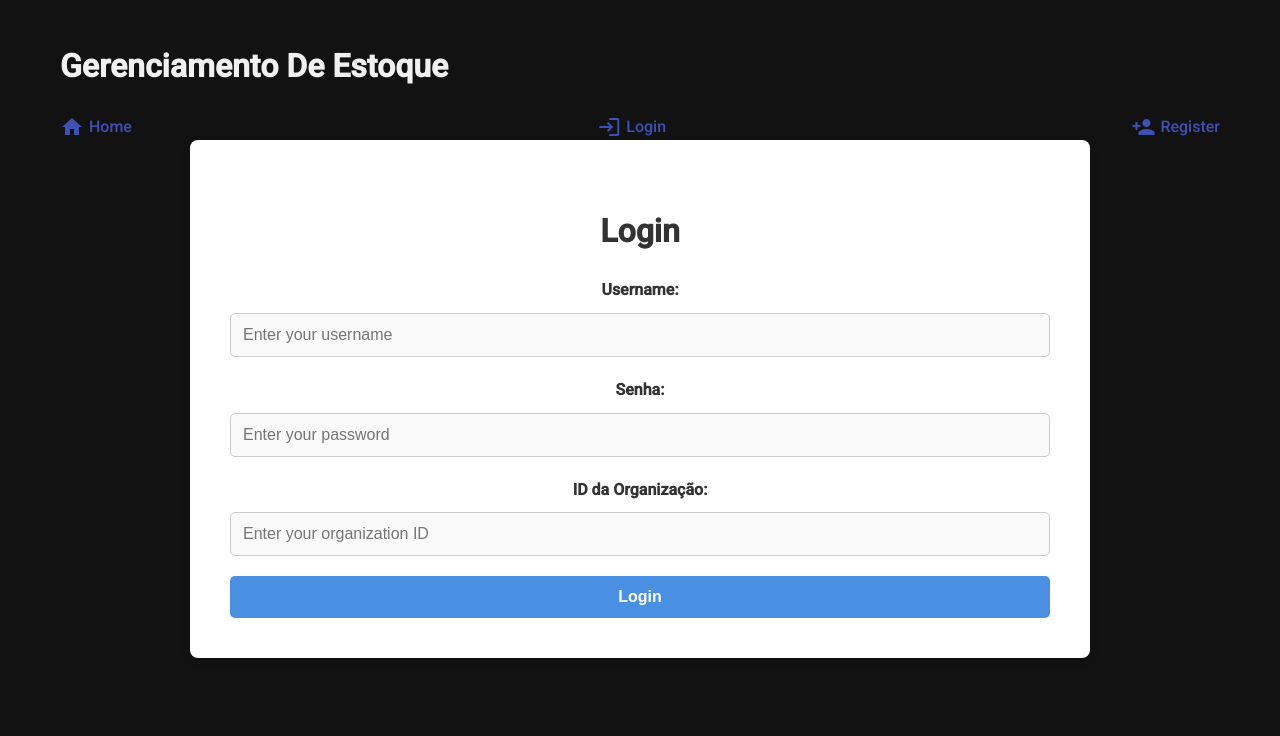
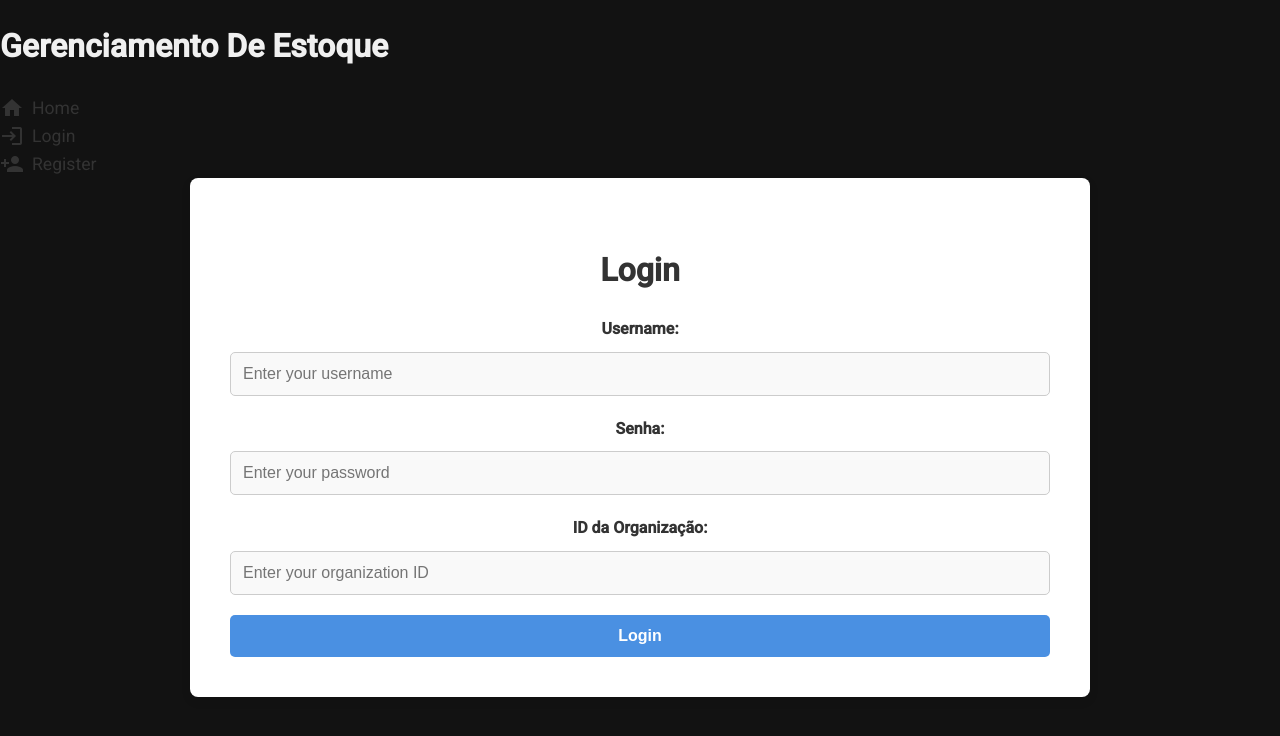
Before and after one commit to Agsterr/Gerenciamento_de_estoque, an Angular app in the folder Gerenciamento_de_estoque_front/: page /login in a window 1280 px wide. Shown: the top 736 px of the page. Built offline with nearby package versions, Linux system fonts and the light colour scheme.

Commit message:
correção mostrar com esta logado

```diff
--- a/Gerenciamento_de_estoque_front/package.json
+++ b/Gerenciamento_de_estoque_front/package.json
@@ -21,6 +21,7 @@
     "@angular/platform-browser-dynamic": "^19.0.0",
     "@angular/router": "^19.0.0",
     "@fortawesome/fontawesome-free": "^6.7.2",
+    "jwt-decode": "^4.0.0",
     "rxjs": "~7.8.0",
     "tslib": "^2.3.0",
     "zone.js": "~0.15.0"
--- a/Gerenciamento_de_estoque_front/src/app/app.component.html
+++ b/Gerenciamento_de_estoque_front/src/app/app.component.html
@@ -1,40 +1,35 @@
+<!-- src/app/app.component.html -->
 <div class="container">
   <h1>{{ title }}</h1>
 
   <nav>
-    <a routerLink="/home" routerLinkActive="active" [routerLinkActiveOptions]="{ exact: true }">
-      <mat-icon>home</mat-icon>
-      Home
+    <a routerLink="/home" routerLinkActive="active" [routerLinkActiveOptions]="{ exact: true }" class="nav-link">
+      <mat-icon>home</mat-icon> Home
     </a>
 
     <ng-container *ngIf="!isLoggedIn">
-      <a routerLink="/login" routerLinkActive="active">
-        <mat-icon>login</mat-icon>
-        Login
+      <a routerLink="/login" routerLinkActive="active" class="nav-link">
+        <mat-icon>login</mat-icon> Login
       </a>
 
-      <a routerLink="/register" routerLinkActive="active">
-        <mat-icon>person_add</mat-icon>
-        Register
+      <a routerLink="/register" routerLinkActive="active" class="nav-link">
+        <mat-icon>person_add</mat-icon> Register
       </a>
     </ng-container>
 
     <ng-container *ngIf="isLoggedIn">
-      <a routerLink="/dashboard" routerLinkActive="active">
-        <mat-icon>dashboard</mat-icon>
-        Dashboard
+      <a routerLink="/dashboard" routerLinkActive="active" class="nav-link">
+        <mat-icon>dashboard</mat-icon> Dashboard
       </a>
 
       <!-- Dropdown usuário -->
       <button mat-button [matMenuTriggerFor]="menu" aria-label="Menu do usuário" class="user-button">
-        <mat-icon>account_circle</mat-icon>
-        {{ userName }}
+        <mat-icon>account_circle</mat-icon> {{ userName }}
         <mat-icon>arrow_drop_down</mat-icon>
       </button>
       <mat-menu #menu="matMenu">
         <button mat-menu-item (click)="logout()">
-          <mat-icon>logout</mat-icon>
-          Logout
+          <mat-icon>logout</mat-icon> Logout
         </button>
       </mat-menu>
     </ng-container>
--- a/Gerenciamento_de_estoque_front/src/app/app.component.scss
+++ b/Gerenciamento_de_estoque_front/src/app/app.component.scss
@@ -1,54 +1,54 @@
-.container {
-  max-width: 1200px;
-  margin: 0 auto;
-  padding: 20px;
+/* Estilo geral para os links do menu */
+.nav-link {
+  display: flex;
+  align-items: center;
+  gap: 8px; /* Espaçamento entre o ícone e o texto */
+  text-decoration: none;
+  color: #333;
+  font-size: 1.1rem;
 }
 
-nav {
-  display: flex;
-  flex-wrap: wrap;
-  align-items: center;
-  gap: 15px;
-  justify-content: space-between;
+.nav-link mat-icon {
+  font-size: 1.5rem; /* Tamanho do ícone */
 }
 
-nav a,
-.user-button,
-.menu-toggle {
+/* Estilo do menu de usuário */
+.user-button {
   display: flex;
   align-items: center;
-  gap: 5px;
-  text-decoration: none;
-  color: #3f51b5;
-  font-weight: 500;
+  gap: 8px;
+  background: none;
+  border: none;
+  cursor: pointer;
 }
 
-.user-button {
-  cursor: pointer;
-  background: none;
-  border: none;
-  font-size: 1rem;
+.user-button mat-icon {
+  font-size: 1.5rem; /* Tamanho do ícone */
 }
 
+/* Estilo do botão de menu */
 .menu-toggle {
   background: none;
   border: none;
   cursor: pointer;
-  display: none; /* esconder em desktop */
+  display: none;
 }
 
-/* Responsividade: mostrar menu-toggle no mobile e esconder links */
+.menu-toggle mat-icon {
+  font-size: 2rem; /* Tamanho maior para o ícone de menu */
+}
+
+/* Responsividade para mostrar o botão de menu no celular */
 @media (max-width: 768px) {
-  nav {
-    flex-wrap: nowrap;
-    overflow-x: auto;
-  }
-  nav a,
-  .user-button {
-    display: none;
-  }
   .menu-toggle {
     display: flex;
   }
-  /* Se quiser, aqui você pode controlar a abertura do menu via classe */
+
+  .nav-link {
+    font-size: 0.9rem; /* Ajuste no tamanho da fonte em telas pequenas */
+  }
+
+  .user-button {
+    font-size: 0.9rem; /* Ajuste no tamanho da fonte para o menu de usuário */
+  }
 }
--- a/Gerenciamento_de_estoque_front/src/app/app.component.ts
+++ b/Gerenciamento_de_estoque_front/src/app/app.component.ts
@@ -27,7 +27,7 @@ export class AppComponent {
 
   constructor(public authService: AuthService) {}
 
-  // Getter para o estado do login (evita chamar método direto no template)
+  // Getter para o estado do login (evita chamar método diretamente no template)
   get isLoggedIn(): boolean {
     return this.authService.isLoggedIn();
   }
@@ -35,6 +35,7 @@ export class AppComponent {
   // Getter para o nome do usuário
   get userName(): string {
     const user = this.authService.getLoggedUser();
+    // Certifique-se de que o objeto retornado está correto
     return user?.username || 'Usuário';
   }
 
--- a/Gerenciamento_de_estoque_front/src/app/consumidor/consumidor.component.scss
+++ b/Gerenciamento_de_estoque_front/src/app/consumidor/consumidor.component.scss
@@ -12,15 +12,16 @@
 
 /* ---------- Título ---------- */
 .titulo-gestao {
-  text-align: left ;
+  text-align: left;           /* Texto alinhado à esquerda */
   color: #333;
   margin-bottom: 20px;
   font-size: 1.8rem;
   display: flex;
   align-items: center;
-  justify-content: center;
-  gap: 10px;
+  justify-content: flex-start; /* Alinha o conteúdo à esquerda */
+  gap: 10px;                   /* Espaço entre ícone e texto */
 }
+
 
 /* ---------- Ações ---------- */
 .acoes-container {
--- a/Gerenciamento_de_estoque_front/src/app/produto/produto.component.html
+++ b/Gerenciamento_de_estoque_front/src/app/produto/produto.component.html
@@ -13,6 +13,11 @@
   <div *ngIf="mensagem" class="mensagem sucesso">{{ mensagem }}</div>
   <div *ngIf="mensagemErro" class="mensagem erro">{{ mensagemErro }}</div>
 
+    <!-- Lista de Produtos -->
+  <div *ngIf="exibirLista" class="produto-lista">
+    <h2><i class="fas fa-box"></i> Produtos Cadastrados</h2>
+
+
   <!-- Menu de Ações -->
   <div class="menu">
     <button (click)="exibirListaProdutos()">
@@ -23,9 +28,6 @@
     </button>
   </div>
 
-  <!-- Lista de Produtos -->
-  <div *ngIf="exibirLista" class="produto-lista">
-    <h2><i class="fas fa-box"></i> Produtos Cadastrados</h2>
 
     <table class="tabela-produtos">
       <thead>
--- a/Gerenciamento_de_estoque_front/src/app/register/register.component.html
+++ b/Gerenciamento_de_estoque_front/src/app/register/register.component.html
@@ -2,72 +2,84 @@
   <h2>Registro de Usuário</h2>
 
   <!-- Mensagens de Sucesso e Erro -->
-  <div *ngIf="successMessage" class="alert alert-success">{{ successMessage }}</div>
-  <div *ngIf="errorMessage" class="alert alert-danger">{{ errorMessage }}</div>
+  <div *ngIf="successMessage" class="alert alert-success">
+    <i class="fas fa-check-circle"></i> {{ successMessage }}
+  </div>
+  <div *ngIf="errorMessage" class="alert alert-danger">
+    <i class="fas fa-exclamation-triangle"></i> {{ errorMessage }}
+  </div>
 
   <!-- Formulário de Registro -->
   <form [formGroup]="registerForm" (ngSubmit)="onSubmit()">
     <!-- Campo Username -->
     <div>
-      <label for="username">Username:</label>
+      <label for="username"><i class="fas fa-user"></i> Username:</label>
       <input id="username" formControlName="username" type="text" />
       <div *ngIf="registerForm.get('username')?.invalid && registerForm.get('username')?.touched" class="error">
-        Username é obrigatório.
+        <i class="fas fa-exclamation-circle"></i> Username é obrigatório.
       </div>
     </div>
 
     <!-- Campo Senha -->
     <div>
-      <label for="senha">Senha:</label>
+      <label for="senha"><i class="fas fa-lock"></i> Senha:</label>
       <input id="senha" formControlName="senha" type="password" />
       <div *ngIf="registerForm.get('senha')?.hasError('required') && registerForm.get('senha')?.touched" class="error">
-        Senha é obrigatória.
+        <i class="fas fa-exclamation-circle"></i> Senha é obrigatória.
       </div>
       <div *ngIf="registerForm.get('senha')?.hasError('minlength') && registerForm.get('senha')?.touched" class="error">
-        A senha deve ter pelo menos 6 caracteres.
+        <i class="fas fa-exclamation-circle"></i> A senha deve ter pelo menos 6 caracteres.
       </div>
     </div>
 
     <!-- Campo Email -->
     <div>
-      <label for="email">Email:</label>
+      <label for="email"><i class="fas fa-envelope"></i> Email:</label>
       <input id="email" formControlName="email" type="email" />
       <div *ngIf="registerForm.get('email')?.hasError('required') && registerForm.get('email')?.touched" class="error">
-        Email é obrigatório.
+        <i class="fas fa-exclamation-circle"></i> Email é obrigatório.
       </div>
       <div *ngIf="registerForm.get('email')?.hasError('email') && registerForm.get('email')?.touched" class="error">
-        Email inválido.
+        <i class="fas fa-exclamation-circle"></i> Email inválido.
       </div>
     </div>
 
     <!-- Campo ID da Organização -->
     <div>
-      <label for="orgId">ID da Organização:</label>
+      <label for="orgId"><i class="fas fa-building"></i> ID da Organização:</label>
       <input id="orgId" formControlName="orgId" type="text" />
       <div *ngIf="registerForm.get('orgId')?.invalid && registerForm.get('orgId')?.touched" class="error">
-        ID da organização é obrigatório.
+        <i class="fas fa-exclamation-circle"></i> ID da organização é obrigatório.
       </div>
     </div>
 
     <!-- Campo Roles (select múltiplo) -->
     <div class="form-group">
-      <label for="roles">Roles:</label>
+      <label for="roles"><i class="fas fa-users-cog"></i> Roles:</label>
       <select id="roles" formControlName="roles" multiple>
         <option *ngFor="let role of roles" [value]="role.nome">
-          {{ role.nome }}
+          <i class="fas fa-user-shield"></i> {{ role.nome }}
         </option>
       </select>
       <div *ngIf="registerForm.get('roles')?.invalid && registerForm.get('roles')?.touched" class="error">
-        Você precisa selecionar pelo menos uma role.
+        <i class="fas fa-exclamation-circle"></i> Você precisa selecionar pelo menos uma role.
       </div>
     </div>
 
     <!-- Botões -->
-    <button type="submit" [disabled]="registerForm.invalid">Registrar</button>
-    <button type="button" (click)="cancel()">Cancelar</button>
+    <button type="submit" [disabled]="registerForm.invalid">
+      <i class="fas fa-user-plus"></i> Registrar
+    </button>
+    <button type="button" (click)="cancel()">
+      <i class="fas fa-times-circle"></i> Cancelar
+    </button>
 
     <!-- Mensagens de sucesso e erro -->
-    <p *ngIf="successMessage" class="success-message">{{ successMessage }}</p>
-    <p *ngIf="errorMessage" class="error-message">{{ errorMessage }}</p>
+    <p *ngIf="successMessage" class="success-message">
+      <i class="fas fa-check-circle"></i> {{ successMessage }}
+    </p>
+    <p *ngIf="errorMessage" class="error-message">
+      <i class="fas fa-exclamation-triangle"></i> {{ errorMessage }}
+    </p>
   </form>
 </div>
--- a/Gerenciamento_de_estoque_front/src/app/register/register.component.ts
+++ b/Gerenciamento_de_estoque_front/src/app/register/register.component.ts
@@ -4,6 +4,7 @@ import { Router } from '@angular/router';
 import { AuthService } from '../services/auth.service';
 import { RoleService } from '../services/role.service';
 import { HttpErrorResponse } from '@angular/common/http';
+import { MatSnackBar } from '@angular/material/snack-bar'; // Importando MatSnackBar para mostrar mensagens
 import { CommonModule } from '@angular/common';
 import { ReactiveFormsModule } from '@angular/forms';
 
@@ -24,7 +25,8 @@ export class RegisterComponent implements OnInit {
     private fb: FormBuilder,
     private router: Router,
     private authService: AuthService,
-    private roleService: RoleService
+    private roleService: RoleService,
+    private snackBar: MatSnackBar // Injetando MatSnackBar
   ) {
     this.registerForm = this.fb.group({
       username: ['', Validators.required],
@@ -51,6 +53,10 @@ export class RegisterComponent implements OnInit {
       error: (err: HttpErrorResponse) => {
         console.error('Erro ao carregar roles:', err);
         this.errorMessage = 'Erro ao carregar roles.';
+        this.snackBar.open(this.errorMessage, 'Fechar', {
+          duration: 3000,
+          panelClass: ['error-snackbar'],
+        });
       }
     });
   }
@@ -62,6 +68,10 @@ export class RegisterComponent implements OnInit {
       // Verifica se pelo menos uma role foi selecionada
       if (roles.length === 0) {
         this.errorMessage = 'Você precisa selecionar pelo menos uma role.';
+        this.snackBar.open(this.errorMessage, 'Fechar', {
+          duration: 3000,
+          panelClass: ['error-snackbar'],
+        });
         return;
       }
 
@@ -72,17 +82,29 @@ export class RegisterComponent implements OnInit {
           next: (response) => {
             console.log('Registro bem-sucedido:', response);
             this.successMessage = 'Usuário registrado com sucesso!';
+            this.snackBar.open(this.successMessage, 'Fechar', {
+              duration: 3000,
+              panelClass: ['success-snackbar'],
+            });
             this.errorMessage = '';
             this.router.navigate(['/login']); // Redireciona para a tela de login
           },
           error: (err: HttpErrorResponse) => {
             console.error('Erro ao registrar:', err);
             this.errorMessage = 'Erro ao registrar. Verifique os dados.';
+            this.snackBar.open(this.errorMessage, 'Fechar', {
+              duration: 3000,
+              panelClass: ['error-snackbar'],
+            });
             this.successMessage = '';
           },
         });
     } else {
       this.errorMessage = 'Por favor, preencha todos os campos corretamente.';
+      this.snackBar.open(this.errorMessage, 'Fechar', {
+        duration: 3000,
+        panelClass: ['error-snackbar'],
+      });
     }
   }
 
--- a/Gerenciamento_de_estoque_front/src/app/services/auth.service.ts
+++ b/Gerenciamento_de_estoque_front/src/app/services/auth.service.ts
@@ -1,19 +1,16 @@
-// src/app/services/auth.service.ts
 import { Injectable } from '@angular/core';
 import { Router } from '@angular/router';
 import { Observable, of, tap, catchError } from 'rxjs';
 import { ApiService } from './api.service';
 import { LoginRequest } from '../models/login-request.model';
-import { LoginResponse, Role } from '../models/login-response.model';
+import { LoginResponse } from '../models/login-response.model';
+import { jwtDecode } from 'jwt-decode';  // Importando jwt-decode corretamente
 
 @Injectable({
   providedIn: 'root',
 })
 export class AuthService {
-  constructor(
-    private apiService: ApiService,
-    private router: Router
-  ) {}
+  constructor(private apiService: ApiService, private router: Router) {}
 
   /**
    * Realiza o login e armazena os dados recebidos (token, usuário e roles).
@@ -25,22 +22,15 @@ export class AuthService {
           // Armazena o token JWT
           localStorage.setItem('jwtToken', response.token);
 
-          // Garante que roles é array antes de mapear
-          const rolesArray = Array.isArray(response.roles) ? response.roles : [];
-
-          // Armazena dados do usuário logado, incluindo roles e username
+          // Decodificar o token JWT
+          const decodedToken: any = jwtDecode(response.token); // Usando jwtDecode corretamente
           const userInfo = {
-            username: response.username || '',
-            userId: response.userId || null,
-            roles: rolesArray.map((role: Role) => ({
-              id: role.id,
-              nome: role.nome,
-              orgId: role.org.id,
-              orgNome: role.org.nome,
-              orgAtivo: role.org.ativo
-            }))
+            username: decodedToken.sub, // 'sub' é o nome do usuário no JWT
+            userId: decodedToken.user_id, // user_id extraído do JWT
+            orgId: decodedToken.org_id, // org_id extraído do JWT
           };
 
+          // Armazenando o usuário no localStorage
           localStorage.setItem('loggedUser', JSON.stringify(userInfo));
 
           // Redireciona para o dashboard
@@ -54,6 +44,13 @@ export class AuthService {
         return of({ token: '', roles: [] }); // resposta vazia válida
       })
     );
+  }
+
+  /**
+   * Realiza o registro de um novo usuário.
+   */
+  register(data: any): Observable<any> {
+    return this.apiService.post('/auth/register', data);  // Envia a requisição para o back-end
   }
 
   /**
@@ -79,31 +76,4 @@ export class AuthService {
   isLoggedIn(): boolean {
     return !!localStorage.getItem('jwtToken');
   }
-
-  /**
-   * Registra um novo usuário.
-   */
-  register(data: any): Observable<any> {
-    return this.apiService.post('/auth/register', data);
-  }
-
-  /**
-   * Retorna a organização ativa do usuário logado, se houver.
-   */
-  getActiveOrg(): { id: number; nome: string } | null {
-    const user = this.getLoggedUser();
-
-    if (user && Array.isArray(user.roles)) {
-      const activeRole = user.roles.find((role: any) => role.orgAtivo === true);
-
-      if (activeRole) {
-        return {
-          id: activeRole.orgId,
-          nome: activeRole.orgNome
-        };
-      }
-    }
-
-    return null;
-  }
 }
```
Also changed, not shown: 1 other file (tests, documents, lock files or other folders).
